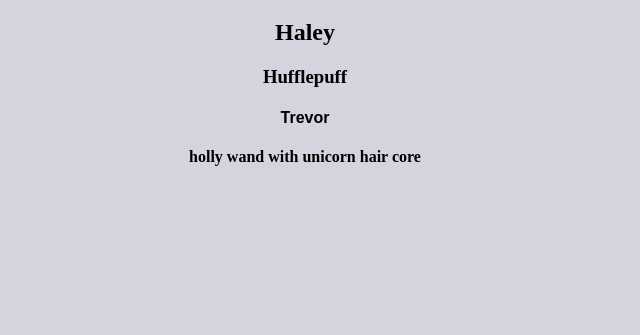
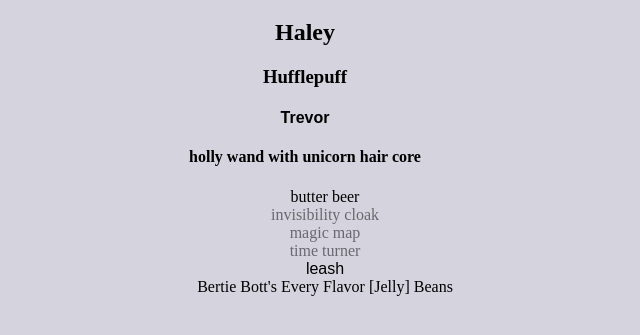
Before and after one commit to zitzmah/jQuery-Magic, a plain HTML site: page index.html in a window 1280 px wide. Shown: the part 61-396 px from the top of the page, without its empty margins (335-975 px from the left). Drawn offline with nearby package versions, Linux system fonts and the light colour scheme.

Commit message:
Commit 3 - I added list elements. That code didn't seem very dry. I wonder if there is something I could do about it in the Hungry for More section

```diff
--- a/app.js
+++ b/app.js
@@ -32,4 +32,23 @@ $(() => {
 
     const $wand = $("<h4>").text("holly wand with unicorn hair core")
     $container.append($wand)
+
+    //**************************************** */
+    //YEAR THREE
+    //**************************************** */
+    //Following what you did in previous years, add the following into an unordered list (with the attribute of storage and a value of trunk):
+    const $ul = $("<ul>").attr("storage", "trunk")
+
+    const $butterBeer = $("<li>").text("butter beer")
+    const $invisibilityCloak = $("<li>").addClass("secret").text("invisibility cloak")
+    const $magicMap = $("<li>").addClass("secret").text("magic map")
+    const $timeTurner = $("<li>").addClass("secret").text("time turner")
+    const $leash = $("<li>").addClass("toad").text("leash")
+    const $bertieBott = $("<li>").text("Bertie Bott\'s Every Flavor [Jelly] Beans")
+    $ul.append($butterBeer, $invisibilityCloak, $magicMap, $timeTurner, $leash, $bertieBott)
+    $container.append($ul)
+
+    //*************************************** */
+    //YEAR FOUR
+    //*************************************** */
 });
--- a/main.css
+++ b/main.css
@@ -3,8 +3,15 @@ body {
     text-align: center
 }
 
-/* In your main.css add an attribute of font-family: fantasy;to all elements that have a class that matches your pet's class */
 .toad {
     font-family: fantasy;
 
 }
+
+.secret {
+    opacity: 0.5;
+}
+
+ul {
+    list-style-type: none;
+}
```
